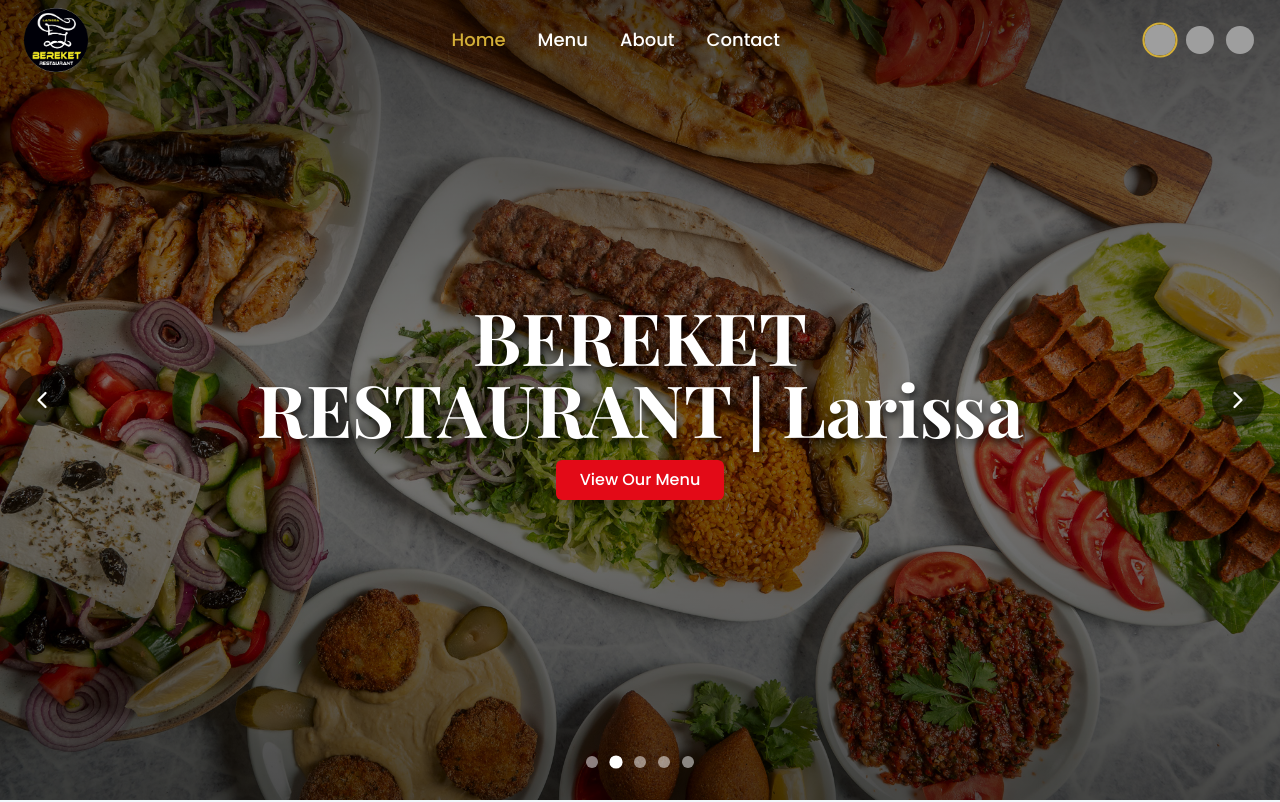
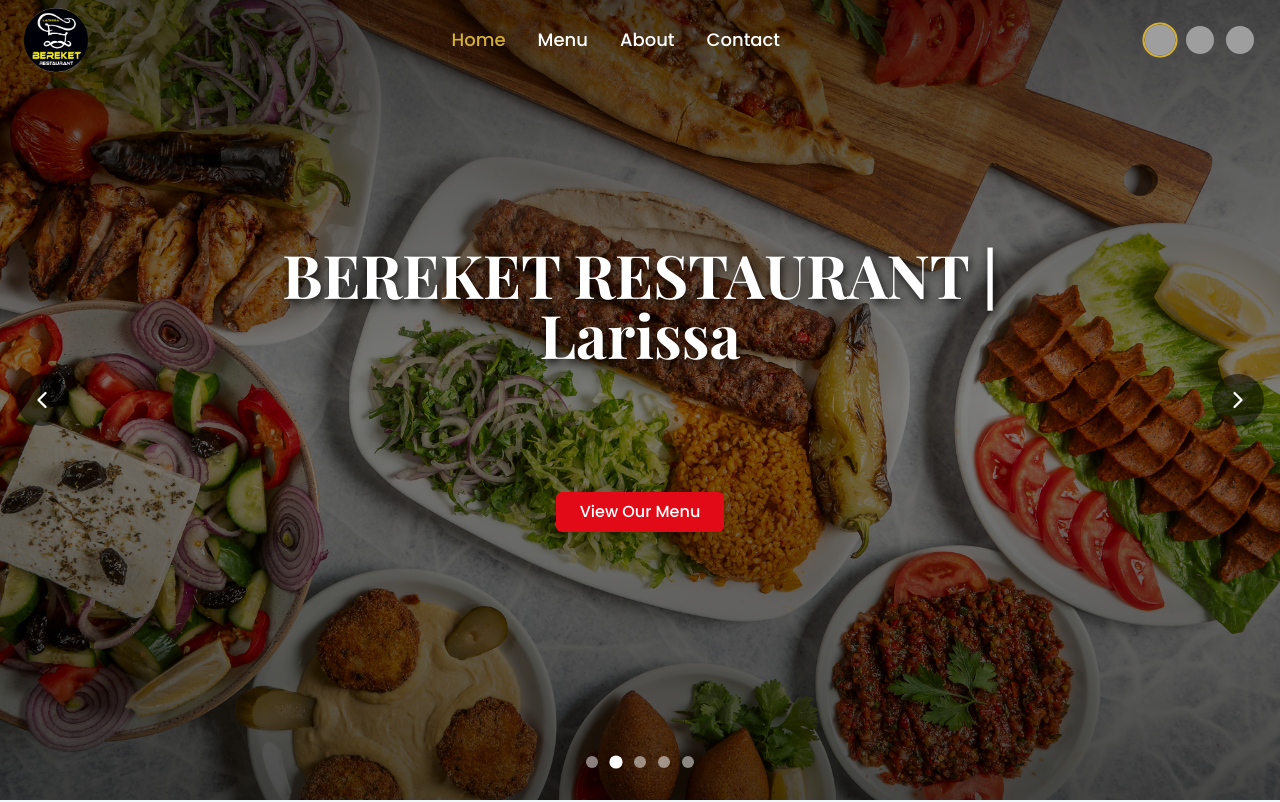
Before and after one commit to SelmanBilgen/larissa-latest, a React (Vite) app: page / in a window 1280 px wide. Shown: the top 802 px of the page. Built offline with nearby package versions, Linux system fonts and the light colour scheme; grey boxes are pictures that could not be loaded.

Commit message:
Update button styles in CSS and adjust heading size in Home component for improved layout and consistency.

```diff
--- a/src/index.css
+++ b/src/index.css
@@ -42,7 +42,7 @@
 
 @layer components {
   .btn-primary {
-    @apply bg-[#E30A17] hover:bg-[#c00914] text-white font-medium py-2 px-6 rounded-md transition-all duration-300 transform hover:scale-105 shadow-md;
+    @apply bg-[#E30A17] hover:bg-[#c00914] mb-6 font-medium py-2 px-6 rounded-md transition-all duration-300 transform hover:scale-105 shadow-md;
   }
 
   .btn-secondary {
--- a/src/pages/Home.tsx
+++ b/src/pages/Home.tsx
@@ -27,7 +27,7 @@
               transition={{ duration: 0.8 }}
               className="text-white max-w-3xl mx-auto"
             >
-              <h1 className="font-playfair text-5xl md:text-7xl font-bold mb-4 drop-shadow-[2px_4px_4px_rgba(0,0,0,0.8)] text-shadow-lg">
+              <h1 className="font-playfair text-3xl md:text-6xl font-bold mb-32 drop-shadow-[2px_4px_4px_rgba(0,0,0,0.8)] text-shadow-lg">
                 {t.home.hero.title}
               </h1>
               {/* <p className="text-xl md:text-2xl mb-8 drop-shadow-[0_1px_1px_rgba(0,0,0,0.8)]">
```
